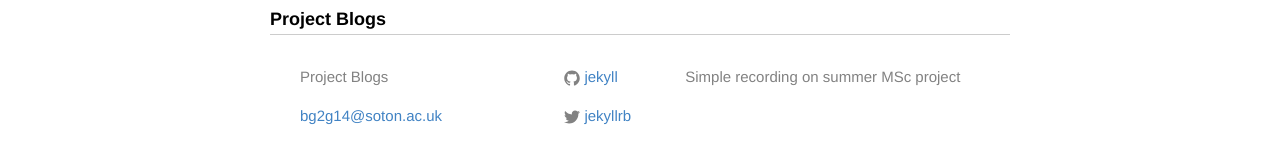
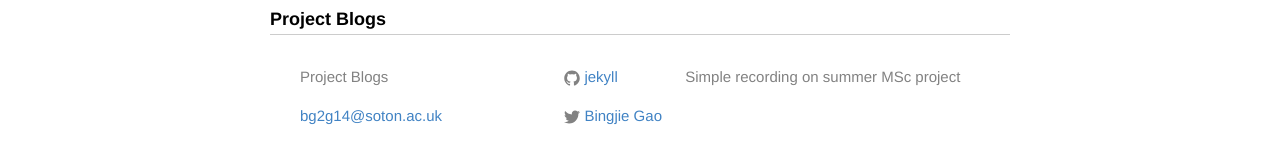
Before and after one commit to BingjieGao/SummerBlogs, a Jekyll site: the page built from about.md, in a window 1280 px wide. Shown: the part 325-489 px from the top of the page. Built offline with Jekyll 4.4.1, drawn with Linux system fonts in a browser that asks for light colours; Markdown is read by kramdown in place of the engine named in the settings.

Commit message:
Update footer.html

```diff
--- a/_includes/footer.html
+++ b/_includes/footer.html
@@ -30,15 +30,15 @@
 
           {% if site.twitter_username %}
           <li>
-            <a href="https://twitter.com/{{ site.twitter_username }}">
-              <span class="icon  icon--twitter">
+            <a href="https://uk.linkedin.com/in/{{ site.linkedin_username }}">
+              <span class="icon  icon--linkedin">
                 <svg viewBox="0 0 16 16">
                   <path fill="#828282" d="M15.969,3.058c-0.586,0.26-1.217,0.436-1.878,0.515c0.675-0.405,1.194-1.045,1.438-1.809
                   c-0.632,0.375-1.332,0.647-2.076,0.793c-0.596-0.636-1.446-1.033-2.387-1.033c-1.806,0-3.27,1.464-3.27,3.27 c0,0.256,0.029,0.506,0.085,0.745C5.163,5.404,2.753,4.102,1.14,2.124C0.859,2.607,0.698,3.168,0.698,3.767 c0,1.134,0.577,2.135,1.455,2.722C1.616,6.472,1.112,6.325,0.671,6.08c0,0.014,0,0.027,0,0.041c0,1.584,1.127,2.906,2.623,3.206 C3.02,9.402,2.731,9.442,2.433,9.442c-0.211,0-0.416-0.021-0.615-0.059c0.416,1.299,1.624,2.245,3.055,2.271 c-1.119,0.877-2.529,1.4-4.061,1.4c-0.264,0-0.524-0.015-0.78-0.046c1.447,0.928,3.166,1.469,5.013,1.469 c6.015,0,9.304-4.983,9.304-9.304c0-0.142-0.003-0.283-0.009-0.423C14.976,4.29,15.531,3.714,15.969,3.058z"/>
                 </svg>
               </span>
 
-              <span class="username">{{ site.twitter_username }}</span>
+              <span class="username">{{ site.linkedin_username }}</span>
             </a>
           </li>
           {% endif %}
```
